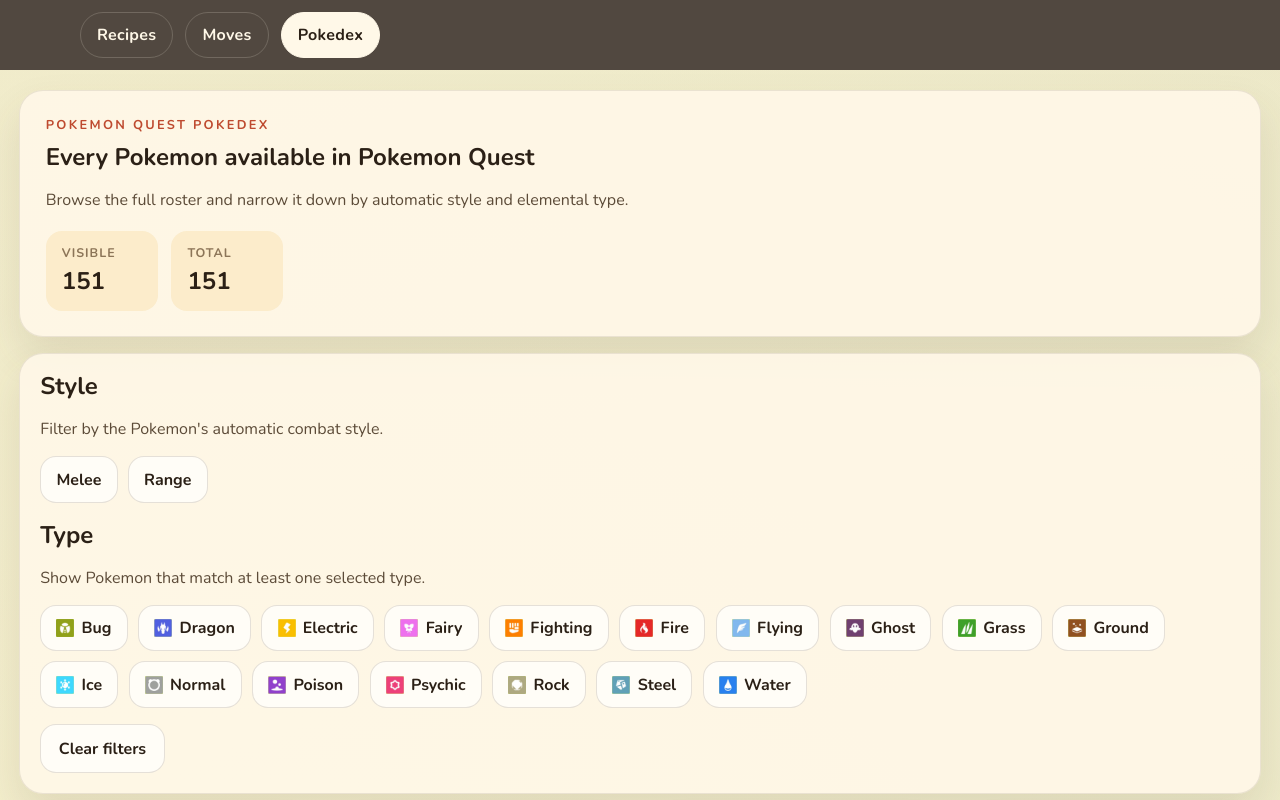
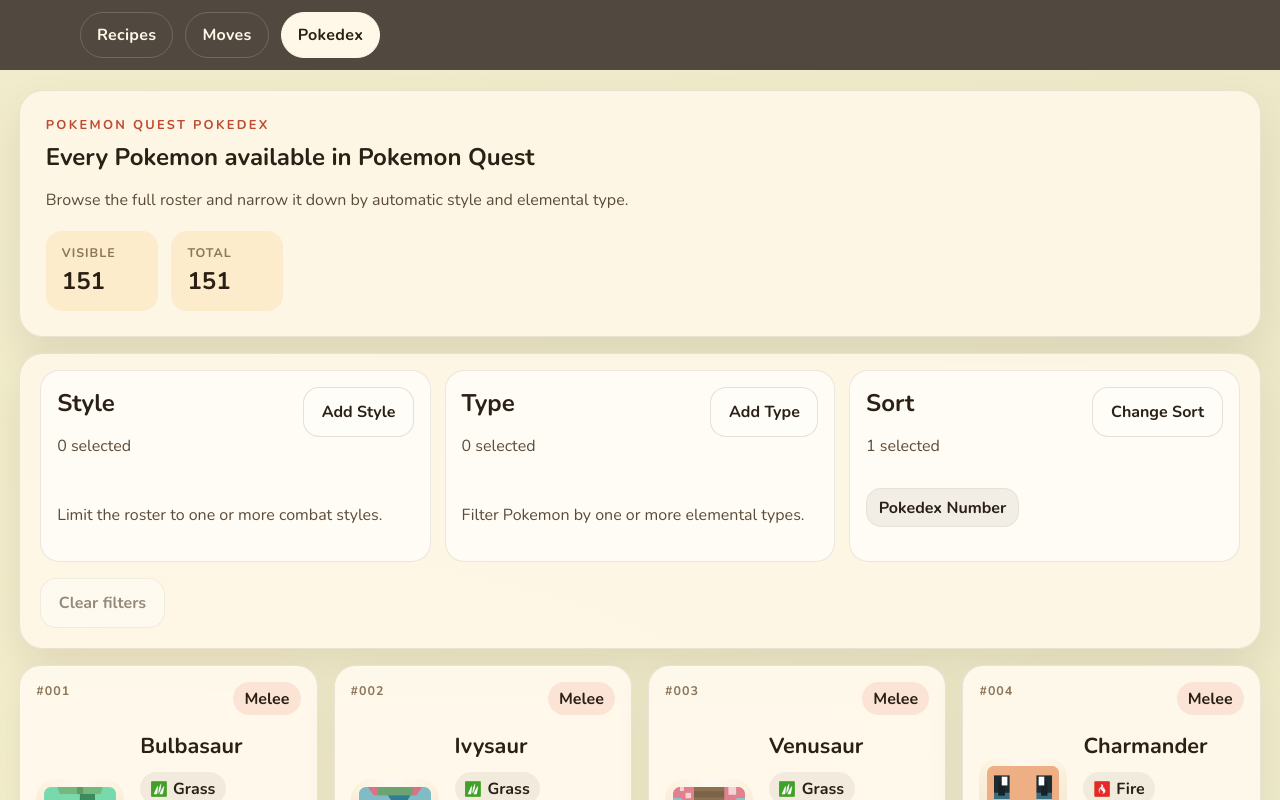
Before and after one commit to opeshm/pokemon-quest-recipe-finder, an Angular app: page /pokedex in a window 1280 px wide. Shown: the top 800 px of the page. Built offline with nearby package versions, Linux system fonts and the light colour scheme.

Commit message:
Update Filters in pokedex

```diff
--- a/src/app/features/pokedex/pages/pokedex-page.component.html
+++ b/src/app/features/pokedex/pages/pokedex-page.component.html
@@ -26,51 +26,111 @@
   }
 
   <section class="filters-panel" aria-label="Pokedex filters">
-    <div class="filter-group">
-      <div class="filter-heading">
+    <div class="selector-grid">
+      <section class="selector-box selector-box--style" aria-label="Style filters">
+        <div class="selector-box-header">
+          <div>
             <h2>Style</h2>
-        <p>Filter by the Pokemon's automatic combat style.</p>
+            <p>{{ selectedStyles().length }} selected</p>
           </div>
 
-      <div class="chip-row">
-        @for (style of styleOptions; track style) {
+          <button type="button" class="selector-trigger" (click)="openSelector('style')">Add Style</button>
+        </div>
+
+        <div class="selector-box-content" [class.selector-box-content--empty]="!selectedStyles().length">
+          @for (style of selectedStyles(); track style) {
+            <span class="selected-text-chip" [attr.title]="style">{{ style }}</span>
+          } @empty {
+            <p class="selector-empty-copy">Limit the roster to one or more combat styles.</p>
+          }
+        </div>
+      </section>
+
+      <section class="selector-box selector-box--type" aria-label="Type filters">
+        <div class="selector-box-header">
+          <div>
+            <h2>Type</h2>
+            <p>{{ selectedTypes().length }} selected</p>
+          </div>
+
+          <button type="button" class="selector-trigger" (click)="openSelector('type')">Add Type</button>
+        </div>
+
+        <div class="selector-box-content" [class.selector-box-content--empty]="!selectedTypes().length">
+          @for (type of selectedTypes(); track type) {
+            <span class="selected-icon-chip selected-icon-chip--type" [attr.title]="type" [attr.aria-label]="type">
+              <img [src]="typeIconPath(type)" [alt]="type" width="28" height="28" />
+            </span>
+          } @empty {
+            <p class="selector-empty-copy">Filter Pokemon by one or more elemental types.</p>
+          }
+        </div>
+      </section>
+
+      <section class="selector-box selector-box--sort" aria-label="Sorting options">
+        <div class="selector-box-header">
+          <div>
+            <h2>Sort</h2>
+            <p>1 selected</p>
+          </div>
+
+          <button type="button" class="selector-trigger" (click)="openSelector('sort')">Change Sort</button>
+        </div>
+
+        <div class="selector-box-content">
+          <span class="selected-text-chip" [attr.title]="sortLabel(sortBy())">{{ sortLabel(sortBy()) }}</span>
+        </div>
+      </section>
+    </div>
+
+    <button type="button" class="clear-button" [disabled]="!hasActiveFilters()" (click)="clearFilters()">
+      Clear filters
+    </button>
+  </section>
+
+  @if (modalKind(); as activeModal) {
+    <div class="selector-modal-backdrop">
+      <section class="selector-modal" role="dialog" aria-modal="true" [attr.aria-label]="modalTitle()">
+        <div class="selector-modal-header">
+          <div>
+            <p class="selector-modal-eyebrow">Pokedex filter</p>
+            <h2>{{ modalTitle() }}</h2>
+          </div>
+
+          <button type="button" class="selector-modal-close" aria-label="Close filter modal" (click)="closeSelector()">
+            Close
+          </button>
+        </div>
+
+        <div class="selector-modal-options">
+          @for (option of modalOptions(); track option) {
             <button
               type="button"
-            class="chip"
-            [class.active]="selectedStyle() === style"
-            [attr.aria-pressed]="selectedStyle() === style"
-            (click)="toggleStyle(style)"
+              class="modal-option"
+              [class.modal-option--selected]="isModalOptionSelected(option)"
+              [attr.aria-pressed]="isModalOptionSelected(option)"
+              (click)="toggleModalOption(option)"
             >
-            {{ style }}
+              @if (activeModal === 'type') {
+                <img [src]="typeIconPath(option)" [alt]="" width="28" height="28" aria-hidden="true" />
+              }
+
+              <span>{{ modalOptionLabel(option) }}</span>
             </button>
           }
         </div>
+
+        <div class="selector-modal-actions">
+          <button type="button" class="selector-modal-button selector-modal-button--secondary" (click)="closeSelector()">
+            Cancel
+          </button>
+          <button type="button" class="selector-modal-button selector-modal-button--primary" (click)="saveSelector()">
+            Save selection
+          </button>
         </div>
-
-    <div class="filter-group">
-      <div class="filter-heading">
-        <h2>Type</h2>
-        <p>Show Pokemon that match at least one selected type.</p>
+      </section>
     </div>
-
-      <div class="chip-row types">
-        @for (type of typeOptions(); track type) {
-          <button
-            type="button"
-            class="chip type-chip"
-            [class.active]="selectedType() === type"
-            [attr.aria-pressed]="selectedType() === type"
-            (click)="toggleType(type)"
-          >
-            <img [src]="typeIconPath(type)" alt="" width="18" height="18" aria-hidden="true" />
-            {{ type }}
-          </button>
   }
-      </div>
-    </div>
-
-    <button type="button" class="clear-button" (click)="clearFilters()">Clear filters</button>
-  </section>
 
   <section class="results-grid" aria-label="Pokemon list">
     @for (entry of filteredEntries(); track trackByNumber($index, entry)) {
--- a/src/app/features/pokedex/pages/pokedex-page.component.scss
+++ b/src/app/features/pokedex/pages/pokedex-page.component.scss
@@ -36,21 +36,25 @@
 .hero-panel h1,
 .empty-state h2,
 .status-panel h2,
-.filter-heading h2,
-.card-copy h2 {
+.selector-box-header h2,
+.card-copy h2,
+.selector-modal h2 {
   margin: 0;
 }
 
 .intro,
-.filter-heading p,
 .status-panel p,
 .empty-state p,
-.obtain-method {
+.obtain-method,
+.selector-box-header p,
+.selector-modal-eyebrow,
+.selector-empty-copy {
   color: var(--ink-700);
 }
 
 .hero-stats {
   display: flex;
+  flex-wrap: wrap;
   gap: 0.85rem;
   margin-top: 1.25rem;
 }
@@ -100,63 +104,188 @@
   padding: 1rem 1.25rem 1.25rem;
 }
 
-.filter-group + .filter-group {
-  margin-top: 1rem;
+.selector-grid {
+  display: grid;
+  grid-template-columns: repeat(auto-fit, minmax(15rem, 1fr));
+  gap: 0.85rem;
 }
 
-.chip-row {
+.selector-box {
   display: flex;
-  flex-wrap: wrap;
-  gap: 0.65rem;
-  margin-top: 0.85rem;
+  flex-direction: column;
+  gap: 0.9rem;
+  min-height: 12rem;
+  padding: 1rem;
+  border: 1px solid rgba(92, 75, 56, 0.12);
+  border-radius: 1.2rem;
+  background: rgba(255, 253, 247, 0.88);
 }
 
-.chip,
+.selector-box-header {
+  display: flex;
+  gap: 0.75rem;
+  justify-content: space-between;
+  align-items: flex-start;
+}
+
+.selector-trigger,
+.selector-modal-button,
+.selector-modal-close,
+.modal-option,
 .clear-button {
+  min-height: 3rem;
   border: 1px solid rgba(92, 75, 56, 0.16);
   border-radius: 1rem;
   background: #fffdf7;
   color: var(--ink-900);
   font: inherit;
+}
+
+.selector-trigger,
+.selector-modal-button,
+.selector-modal-close,
+.clear-button {
+  padding: 0.8rem 1.1rem;
   font-weight: 700;
   cursor: pointer;
-  transition:
-    transform 120ms ease,
-    border-color 120ms ease,
-    background-color 120ms ease,
-    color 120ms ease;
 }
 
-.chip {
+.selector-trigger:focus-visible,
+.selector-modal-button:focus-visible,
+.selector-modal-close:focus-visible,
+.modal-option:focus-visible,
+.clear-button:focus-visible {
+  outline: 2px solid rgba(92, 75, 56, 0.28);
+  outline-offset: 2px;
+}
+
+.selector-box-content {
+  display: flex;
+  flex-wrap: wrap;
+  gap: 0.55rem;
+  align-items: flex-start;
+}
+
+.selector-box-content--empty {
+  align-items: center;
+}
+
+.selector-empty-copy {
+  line-height: 1.45;
+}
+
+.selected-icon-chip,
+.selected-text-chip {
   display: inline-flex;
   align-items: center;
-  gap: 0.45rem;
-  padding: 0.7rem 0.95rem;
+  justify-content: center;
+  border-radius: 0.95rem;
+  box-shadow: inset 0 0 0 1px rgba(92, 75, 56, 0.08);
 }
 
-.chip:hover,
-.chip:focus-visible,
-.clear-button:hover,
-.clear-button:focus-visible {
-  transform: translateY(-1px);
-  border-color: rgba(92, 75, 56, 0.3);
-  outline: 0;
+.selected-icon-chip {
+  width: 3rem;
+  height: 3rem;
 }
 
-.chip.active {
-  background: rgba(228, 84, 53, 0.08);
-  color: var(--ink-900);
-  border-color: rgba(228, 84, 53, 0.5);
+.selected-icon-chip img {
+  display: block;
+  object-fit: contain;
 }
 
-.type-chip img,
-.type-pill img {
-  flex: 0 0 auto;
+.selected-text-chip {
+  padding: 0.55rem 0.8rem;
+  background: rgba(92, 75, 56, 0.08);
+  font-weight: 700;
+}
+
+.selected-icon-chip--type {
+  background: rgba(88, 139, 255, 0.12);
 }
 
 .clear-button {
   margin-top: 1rem;
-  padding: 0.8rem 1.1rem;
+}
+
+.clear-button:disabled {
+  cursor: default;
+  opacity: 0.5;
+}
+
+.selector-modal-backdrop {
+  position: fixed;
+  inset: 0;
+  z-index: 20;
+  display: grid;
+  place-items: center;
+  padding: 1rem;
+  background: rgba(34, 27, 20, 0.5);
+  backdrop-filter: blur(4px);
+}
+
+.selector-modal {
+  width: min(52.5rem, 100%);
+  max-height: min(47.5rem, calc(100dvh - 2rem));
+  display: flex;
+  flex-direction: column;
+  gap: 1rem;
+  padding: 1.25rem;
+  border: 1px solid rgba(92, 75, 56, 0.16);
+  border-radius: 1.4rem;
+  background: #fff8e8;
+  box-shadow: 0 1.5rem 3rem rgba(34, 27, 20, 0.28);
+}
+
+.selector-modal-header,
+.selector-modal-actions {
+  display: flex;
+  gap: 0.75rem;
+  justify-content: space-between;
+  align-items: center;
+}
+
+.selector-modal-eyebrow {
+  margin: 0;
+  font-size: 0.78rem;
+  font-weight: 800;
+  letter-spacing: 0.08em;
+  text-transform: uppercase;
+}
+
+.selector-modal-options {
+  overflow: auto;
+  display: grid;
+  grid-template-columns: repeat(auto-fit, minmax(12.5rem, 1fr));
+  gap: 0.65rem;
+}
+
+.modal-option {
+  display: flex;
+  gap: 0.7rem;
+  align-items: center;
+  justify-content: flex-start;
+  padding: 0.8rem 0.9rem;
+  text-align: left;
+  cursor: pointer;
+}
+
+.modal-option--selected {
+  border-color: rgba(228, 84, 53, 0.5);
+  background: rgba(228, 84, 53, 0.1);
+}
+
+.modal-option span:last-child {
+  font-weight: 700;
+}
+
+.selector-modal-button--primary {
+  background: var(--brick-500);
+  color: #fffaf2;
+}
+
+.selector-modal-button--secondary,
+.selector-modal-close {
+  background: rgba(92, 75, 56, 0.08);
 }
 
 .results-grid {
@@ -234,16 +363,6 @@
   image-rendering: auto;
 }
 
-.sprite-fallback {
-  display: grid;
-  place-items: center;
-  border-radius: 1rem;
-  background: rgba(255, 248, 232, 0.8);
-  color: var(--ink-700);
-  font-size: 1.75rem;
-  font-weight: 800;
-}
-
 .card-copy {
   flex: 1;
   min-width: 0;
@@ -280,6 +399,13 @@
 }
 
 @media (max-width: 42rem) {
+  .selector-box-header,
+  .selector-modal-header,
+  .selector-modal-actions {
+    flex-direction: column;
+    align-items: stretch;
+  }
+
   .card-main {
     align-items: flex-start;
   }
--- a/src/app/features/pokedex/pages/pokedex-page.component.ts
+++ b/src/app/features/pokedex/pages/pokedex-page.component.ts
@@ -7,6 +7,17 @@
 import { RecipeDataService } from '../../recipe-explorer/services/recipe-data.service';
 import { POKEDEX_ENTRIES } from '../data/pokedex.data';
 import { PokedexEntry, PokemonStyle } from '../models/pokedex.model';
+
+type PokedexFilterModalKind = 'style' | 'type' | 'sort';
+type PokedexSortOption = 'number' | 'hp' | 'atk' | 'type' | 'name';
+
+const SORT_OPTIONS: Array<{ value: PokedexSortOption; label: string }> = [
+  { value: 'number', label: 'Pokedex Number' },
+  { value: 'hp', label: 'HP' },
+  { value: 'atk', label: 'ATK' },
+  { value: 'type', label: 'Type' },
+  { value: 'name', label: 'Alphabetical' }
+];
 
 @Component({
   selector: 'app-pokedex-page',
@@ -19,17 +30,24 @@
   private readonly recipeDataService = inject(RecipeDataService);
   private readonly recipeAssetService = inject(RecipeAssetService);
 
-  private readonly _selectedStyle = signal<PokemonStyle | ''>('');
-  private readonly _selectedType = signal('');
+  private readonly _selectedStyles = signal<PokemonStyle[]>([]);
+  private readonly _selectedTypes = signal<string[]>([]);
+  private readonly _sortBy = signal<PokedexSortOption>('number');
+  private readonly _modalKind = signal<PokedexFilterModalKind | null>(null);
+  private readonly _modalSelection = signal<string[]>([]);
 
   readonly entries = POKEDEX_ENTRIES;
   readonly styleOptions: PokemonStyle[] = ['Melee', 'Range'];
+  readonly sortOptions = SORT_OPTIONS;
   readonly dataset = toSignal(this.recipeDataService.dataset$, { initialValue: null });
   readonly loadState = toSignal(this.recipeDataService.loadState$, {
     initialValue: { status: 'loading' } as LoadState<RecipeDataset>
   });
-  readonly selectedStyle = this._selectedStyle.asReadonly();
-  readonly selectedType = this._selectedType.asReadonly();
+  readonly selectedStyles = this._selectedStyles.asReadonly();
+  readonly selectedTypes = this._selectedTypes.asReadonly();
+  readonly sortBy = this._sortBy.asReadonly();
+  readonly modalKind = this._modalKind.asReadonly();
+  readonly modalSelection = this._modalSelection.asReadonly();
 
   readonly pokemonSpriteByName = computed(
     () => new Map((this.dataset()?.pokemonIndex ?? []).map((entry) => [entry.name, entry]))
@@ -41,13 +59,32 @@
     )
   );
 
+  readonly modalOptions = computed(() => {
+    switch (this.modalKind()) {
+      case 'style':
+        return [...this.styleOptions];
+      case 'type':
+        return this.typeOptions();
+      case 'sort':
+        return this.sortOptions.map((option) => option.value);
+      default:
+        return [];
+    }
+  });
+
   readonly filteredEntries = computed(() => {
-    const style = this.selectedStyle();
-    const type = this.selectedType();
+    const styles = this.selectedStyles();
+    const types = this.selectedTypes();
+    const sortBy = this.sortBy();
 
-    return this.entries.filter(
-      (entry) => (!style || entry.style === style) && (!type || entry.types.includes(type))
-    );
+    return this.entries
+      .filter(
+        (entry) =>
+          (!styles.length || styles.includes(entry.style)) &&
+          (!types.length || types.some((type) => entry.types.includes(type)))
+      )
+      .slice()
+      .sort((left, right) => this.compareEntries(left, right, sortBy));
   });
 
   readonly spriteWarning = computed(() =>
@@ -56,17 +93,99 @@
       : null
   );
 
-  toggleStyle(style: PokemonStyle): void {
-    this._selectedStyle.set(this.selectedStyle() === style ? '' : style);
+  readonly hasActiveFilters = computed(
+    () => this.selectedStyles().length > 0 || this.selectedTypes().length > 0 || this.sortBy() !== 'number'
+  );
+
+  openSelector(kind: PokedexFilterModalKind): void {
+    this._modalKind.set(kind);
+
+    switch (kind) {
+      case 'style':
+        this._modalSelection.set([...this.selectedStyles()]);
+        break;
+      case 'type':
+        this._modalSelection.set([...this.selectedTypes()]);
+        break;
+      case 'sort':
+        this._modalSelection.set([this.sortBy()]);
+        break;
+    }
   }
 
-  toggleType(type: string): void {
-    this._selectedType.set(this.selectedType() === type ? '' : type);
+  closeSelector(): void {
+    this._modalKind.set(null);
+    this._modalSelection.set([]);
+  }
+
+  toggleModalOption(value: string): void {
+    if (this.modalKind() === 'sort') {
+      this._modalSelection.set([value]);
+      return;
+    }
+
+    const current = this.modalSelection();
+
+    if (current.includes(value)) {
+      this._modalSelection.set(current.filter((entry) => entry !== value));
+      return;
+    }
+
+    this._modalSelection.set([...current, value]);
+  }
+
+  saveSelector(): void {
+    switch (this.modalKind()) {
+      case 'style':
+        this._selectedStyles.set(
+          this.styleOptions.filter((option) => this.modalSelection().includes(option))
+        );
+        break;
+      case 'type':
+        this._selectedTypes.set(
+          this.typeOptions().filter((option) => this.modalSelection().includes(option))
+        );
+        break;
+      case 'sort': {
+        const selected = this.modalSelection()[0] as PokedexSortOption | undefined;
+        this._sortBy.set(selected ?? 'number');
+        break;
+      }
+    }
+
+    this.closeSelector();
   }
 
   clearFilters(): void {
-    this._selectedStyle.set('');
-    this._selectedType.set('');
+    this._selectedStyles.set([]);
+    this._selectedTypes.set([]);
+    this._sortBy.set('number');
+    this.closeSelector();
+  }
+
+  isModalOptionSelected(value: string): boolean {
+    return this.modalSelection().includes(value);
+  }
+
+  modalTitle(): string {
+    switch (this.modalKind()) {
+      case 'style':
+        return 'Select styles';
+      case 'type':
+        return 'Select types';
+      case 'sort':
+        return 'Select sorting';
+      default:
+        return 'Select filters';
+    }
+  }
+
+  sortLabel(value: PokedexSortOption): string {
+    return this.sortOptions.find((option) => option.value === value)?.label ?? value;
+  }
+
+  modalOptionLabel(option: string): string {
+    return this.modalKind() === 'sort' ? this.sortLabel(option as PokedexSortOption) : option;
   }
 
   hasSprite(name: string): boolean {
@@ -94,4 +213,27 @@
   trackByNumber(_: number, entry: PokedexEntry): number {
     return entry.number;
   }
+
+  private compareEntries(
+    left: PokedexEntry,
+    right: PokedexEntry,
+    sortBy: PokedexSortOption
+  ): number {
+    switch (sortBy) {
+      case 'hp':
+        return right.baseHp - left.baseHp || left.number - right.number;
+      case 'atk':
+        return right.baseAtk - left.baseAtk || left.number - right.number;
+      case 'type': {
+        const leftType = left.types.join(', ');
+        const rightType = right.types.join(', ');
+        return leftType.localeCompare(rightType) || left.number - right.number;
+      }
+      case 'name':
+        return left.name.localeCompare(right.name) || left.number - right.number;
+      case 'number':
+      default:
+        return left.number - right.number;
+    }
+  }
 }
```
Also changed, not shown: 1 other file (tests, documents, lock files or other folders). Lines whose indentation alone changed are shown as unchanged.
